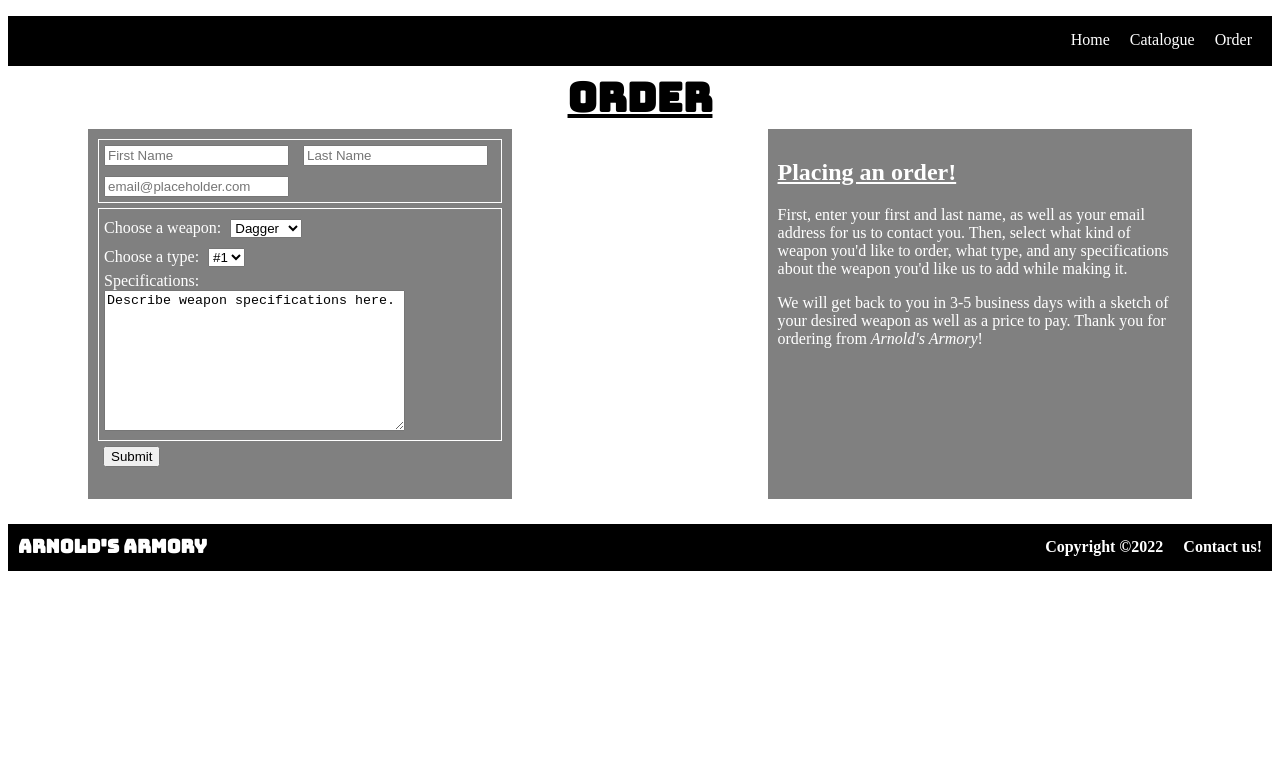
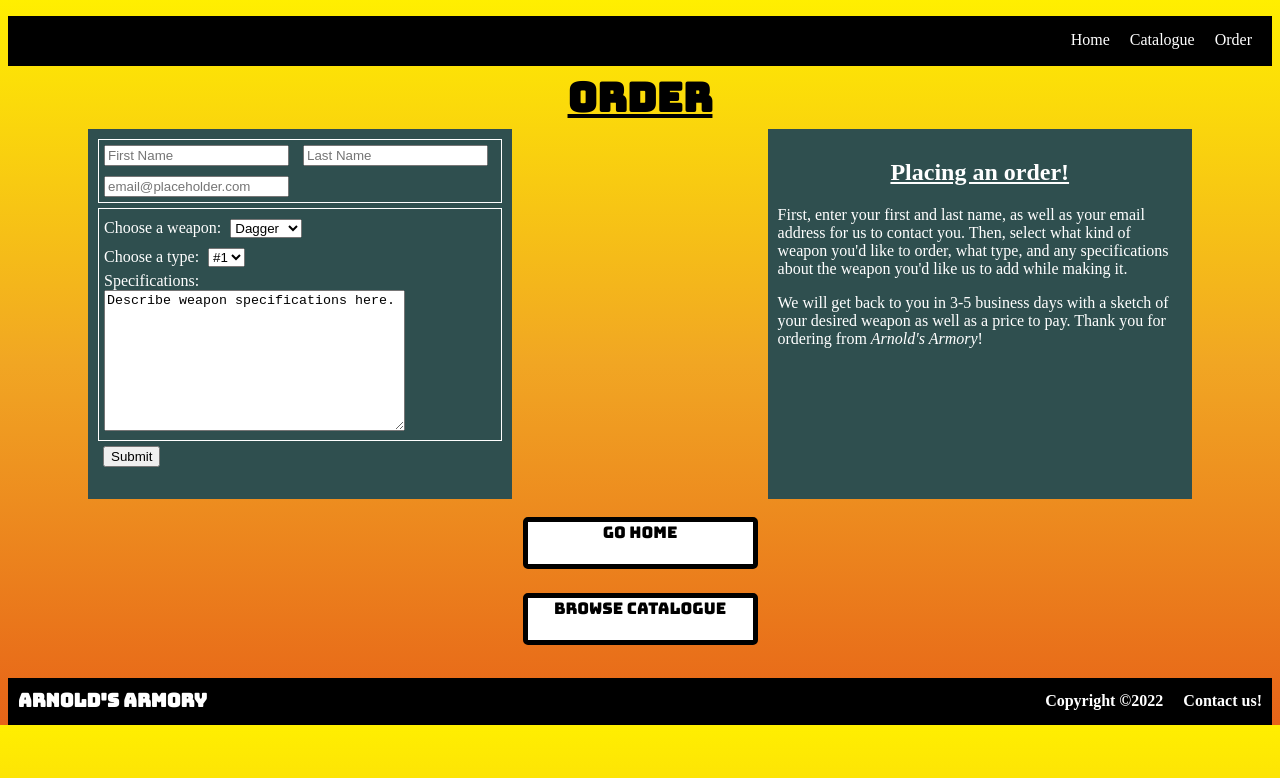
Before and after one commit to SlenderSnell/Project-1, a website: page order.html in a window 1280 px wide. Drawn offline with Linux system fonts and the light colour scheme.

Commit message:
finished order page and added extra css to sites

```diff
--- a/order.html
+++ b/order.html
@@ -53,6 +53,22 @@
             <p>First, enter your first and last name, as well as your email address for us to contact you. Then, select what kind of weapon you'd like to order, what type, and any specifications about the weapon you'd like us to add while making it.</p>
             <p>We will get back to you in 3-5 business days with a sketch of your desired weapon as well as a price to pay. Thank you for ordering from <em>Arnold's Armory</em>!</p>
         </section>
+        <table class="clickable">
+            <tr>
+                <td>
+                    <div class="button">
+                        <a href="index.html">Go Home</a>
+                    </div>
+                </td>
+            </tr>
+            <tr>
+                <td>
+                    <div class="button">
+                        <a href="catalogue.html">Browse Catalogue</a>
+                    </div>
+                </td>
+            </tr>
+        </table>
         <section class="footer">
             <h3>Arnold's Armory</h3>
             <h4><a href="mailto: arnold@armory.com">Contact us!</a></h4>
--- a/styles.css
+++ b/styles.css
@@ -20,6 +20,10 @@ ul.header li {
 ul.header li a {
     text-decoration: none;
     color: white;
+}
+
+body {
+    background: linear-gradient(180deg, rgba(255,239,0,1) 0%, rgba(241,166,35,1) 50%, rgba(231,100,24,1) 100%);
 }
 
 section.footer {
@@ -81,7 +85,7 @@ section.about {
     width: 98.%;
     max-height: 400px;
     color: white;
-    background-color: rgb(128,128,128);
+    background-color: darkslategray;
     padding: 10px;
 }
 
@@ -139,7 +143,7 @@ header.title h1 {
 section.weapons {
     width: 98.%;
     height: auto;
-    background-color: gray;
+    background-color: darkslategray;
     color: white;
     padding: 5px 20px;
 }
@@ -185,7 +189,7 @@ section.form {
     height: 350px;
     float: left;
     color: white;
-    background-color: gray;
+    background-color: darkslategray;
     margin: 0px 20px 5px 80px;
     padding: 10px;
 }
@@ -210,11 +214,12 @@ section.desc {
     height: 350px;
     float: right;
     color: white;
-    background-color: gray;
+    background-color: darkslategray;
     margin: 0px 80px 5px 20px;
     padding: 10px;
 }
 
 section.desc h1 {
     text-decoration: underline;
+    text-align: center;
 }
```
